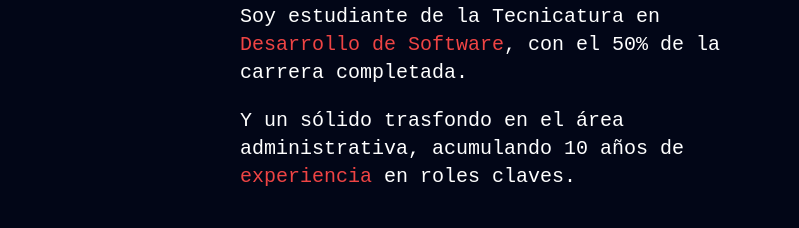
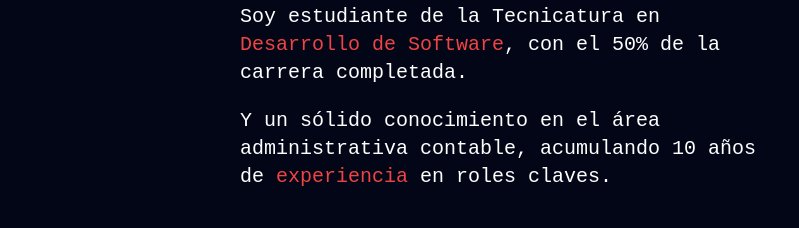
Before and after one commit to fermartini/portfolio, an Astro site: page / in a window 1280 px wide. Shown: the part 2333-2561 px from the top of the page, 0-799 px from the left. Built offline with nearby package versions, Linux system fonts and the light colour scheme; Astro itself is replaced by a stand-in of ours.

Commit message:
grid xl resumen

```diff
--- a/src/pages/index.astro
+++ b/src/pages/index.astro
@@ -183,7 +183,7 @@ const proyectos = {
 							class="text-red-500">Desarrollo de Software</span
 						>, con el 50% de la carrera completada.
 						<p class="text-white text-sm lg:text-xl pt-5">
-							Y un sólido trasfondo en el área administrativa,
+							Y un sólido conocimiento en el área administrativa contable,
 							acumulando 10 años de <span class="text-red-500"
 								>experiencia</span
 							> en roles claves.
```
